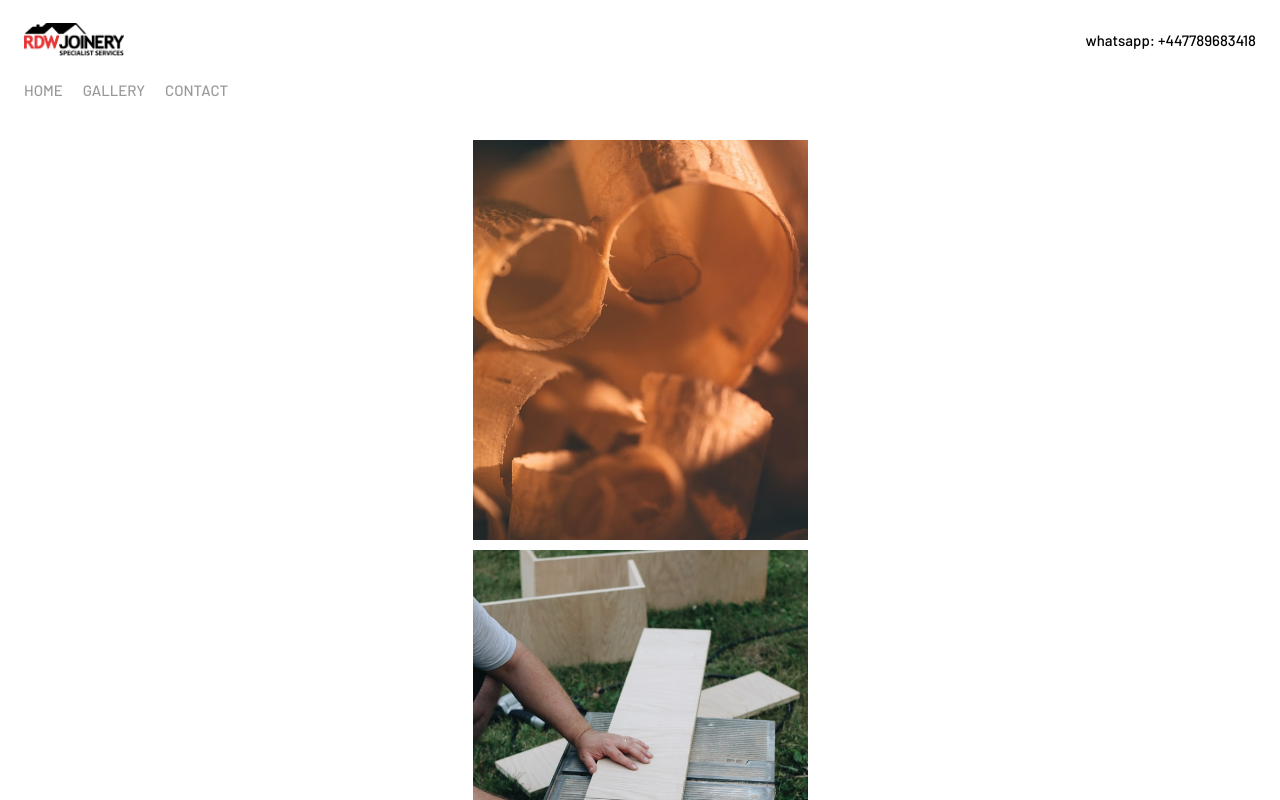
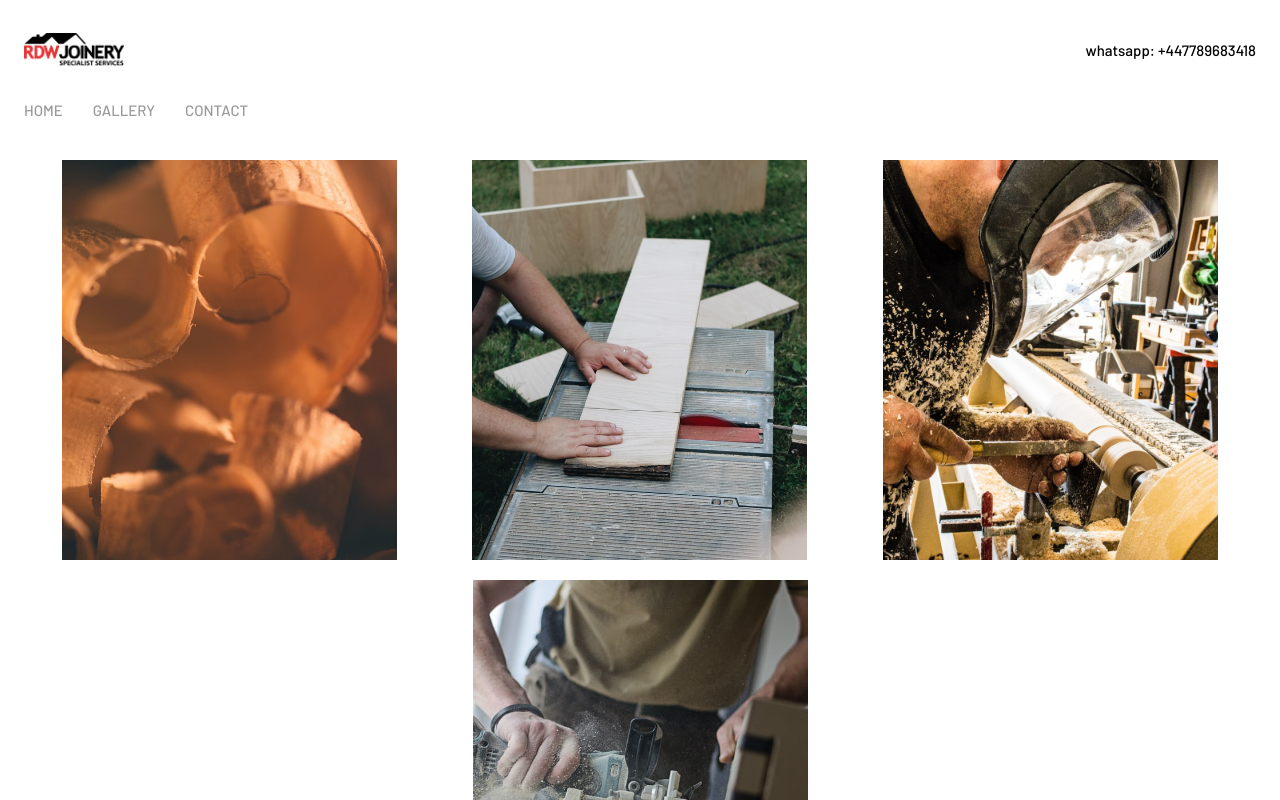
Before and after one commit to DannyHeyes/rdw-joinery, a React (Create React App) app: page /gallery in a window 1280 px wide. Shown: the top 800 px of the page. Built offline with nearby package versions, Linux system fonts and the light colour scheme.

Commit message:
tablet testing

```diff
--- a/src/components/Pages/Contact/contact.module.scss
+++ b/src/components/Pages/Contact/contact.module.scss
@@ -6,6 +6,7 @@ $body: "Barlow";
 
   h1 {
     font-family: $headings;
+    font-size: 28px;
     margin: 20px 0;
   }
 
@@ -71,7 +72,7 @@ p {
     margin: 10px 0;
 
     li {
-      margin: 5px 0;
+      margin: 8px 0;
       display: flex;
       align-items: center;
 
--- a/src/components/Pages/Gallery/gallery.module.scss
+++ b/src/components/Pages/Gallery/gallery.module.scss
@@ -1,3 +1,19 @@
+// SCREEN SIZE DEFINITIONS
+// Small - Large Tablets
+$screen-sm-min: 650px;
+
+// Tablet devices
+@mixin tablet {
+  @media (min-width: #{$screen-sm-min}) {
+    @content;
+  }
+}
+
 .wrapper {
   margin: 30px 24px;
+
+  @include tablet {
+    display: flex;
+    flex-wrap: wrap;
+  }
 }
--- a/src/components/Pages/Landing/home.module.scss
+++ b/src/components/Pages/Landing/home.module.scss
@@ -1,6 +1,21 @@
+// SCREEN SIZE DEFINITIONS
+// Small - Large Tablets
+$screen-sm-min: 650px;
+
+// Tablet devices
+@mixin tablet {
+  @media (min-width: #{$screen-sm-min}) {
+    @content;
+  }
+}
+
+//-----------------------------------------------------------
+
+// Font Variables.
 $heading-text: "Work Sans";
 $heading-weight: 800;
 
+// ----------------------------------------------------------
 .homeWrapper {
   margin: 20px 24px;
 }
@@ -13,10 +28,15 @@ $heading-weight: 800;
     font-size: 38px;
 
     margin: 20px 0;
+
+    // 650px window width plus
+    @include tablet {
+      font-size: 50px;
+    }
   }
 
   .heroImage {
-    width: 327px;
+    width: 100%;
     height: 400px;
     border-radius: 5px;
 
@@ -45,6 +65,7 @@ $heading-weight: 800;
   div {
     display: flex;
     flex-wrap: wrap;
+    justify-content: center;
     gap: 15px;
   }
 }
--- a/src/components/common/Navbar/navbar.module.scss
+++ b/src/components/common/Navbar/navbar.module.scss
@@ -1,5 +1,21 @@
+// SCREEN SIZE DEFINITIONS
+// Small - Large Tablets
+$screen-sm-min: 650px;
+
+// Tablet devices
+@mixin tablet {
+  @media (min-width: #{$screen-sm-min}) {
+    @content;
+  }
+}
+
+//-----------------------------------------------------------
+
+// Font Variables.
 $body-text: "Barlow";
 $thin-weight: 300;
+
+//-----------------------------------------------------------
 
 nav {
   height: 100px;
@@ -9,6 +25,11 @@ nav {
 
   padding: 0 24px;
 
+  // 650px window width
+  @include tablet {
+    height: 120px;
+  }
+
   .navHeader {
     height: 65px;
     display: flex;
@@ -16,6 +37,11 @@ nav {
     align-items: center;
 
     padding-top: 15px;
+
+    // 650px window width
+    @include tablet {
+      height: 85px;
+    }
 
     img {
       width: 100px;
@@ -42,6 +68,11 @@ nav {
       li {
         margin-right: 20px;
 
+        //650px window width
+        @include tablet {
+          margin-right: 30px;
+        }
+
         a {
           font-family: $body-text;
           font-size: 15px;
```
